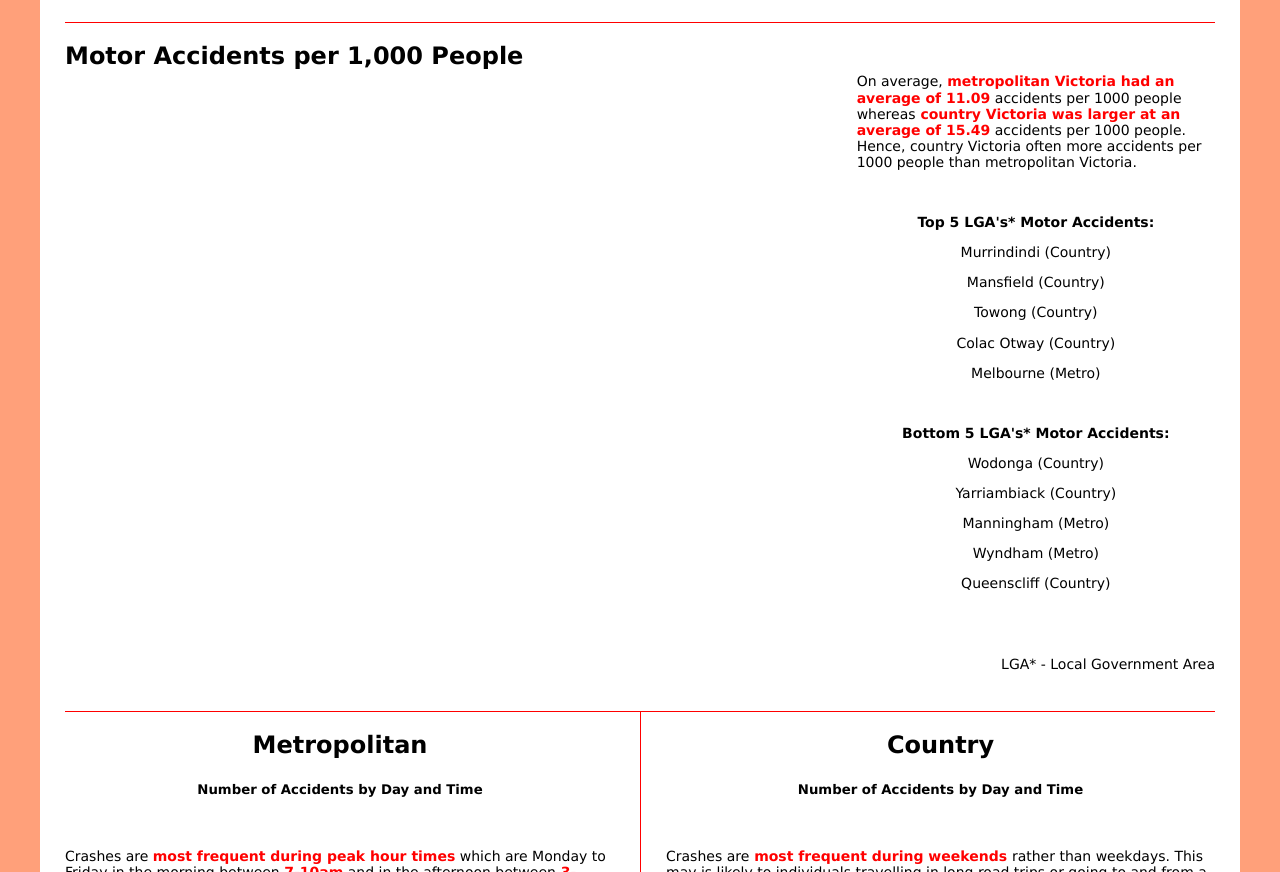
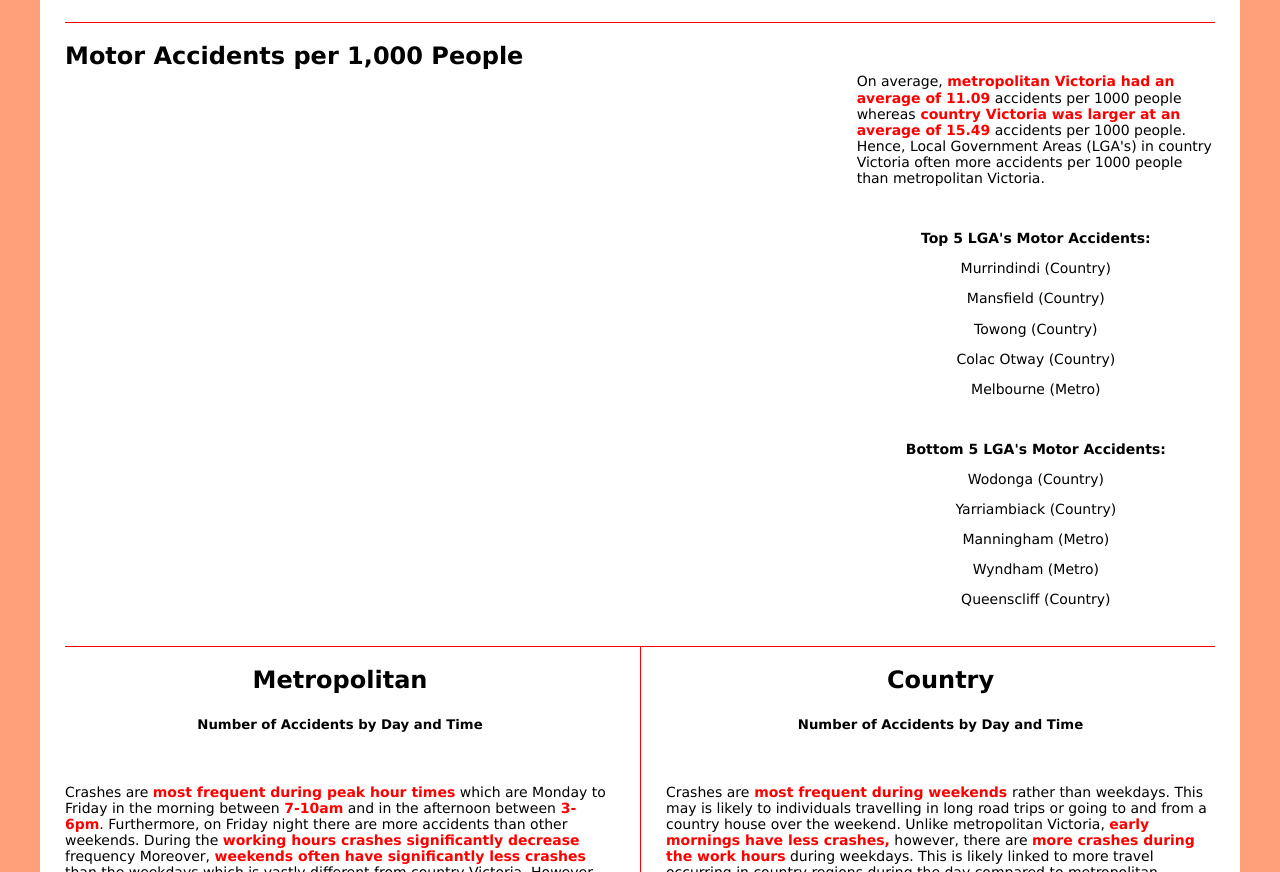
Before and after one commit to SayujMonash/FIT3179, a plain HTML site: page Assignment2.html in a window 1280 px wide. Shown: the part 525-1397 px from the top of the page. Drawn offline with nearby package versions, Linux system fonts and the light colour scheme; a script that the page names is missing.

Commit message:
Update Assignment2.html

```diff
--- a/Assignment2.html
+++ b/Assignment2.html
@@ -132,24 +132,21 @@
         <div class="description-right">
           <br>
           <br>
-          <p>On average, <span style="color: #ff0000;"><strong>metropolitan Victoria had an average of 11.09</strong> </span>accidents per 1000 people whereas<span style="color: #ff0000;"><strong> country Victoria was larger at an average of 15.49</strong></span> accidents per 1000 people. Hence, country Victoria often more accidents per 1000 people than metropolitan Victoria.</p>
+          <p>On average, <span style="color: #ff0000;"><strong>metropolitan Victoria had an average of 11.09</strong> </span>accidents per 1000 people whereas<span style="color: #ff0000;"><strong> country Victoria was larger at an average of 15.49</strong></span> accidents per 1000 people. Hence, Local Government Areas (LGA's) in country Victoria often more accidents per 1000 people than metropolitan Victoria.</p>
           <p>&nbsp;</p>
-          <p style="text-align: center;"><strong>Top 5 LGA's* Motor Accidents:</strong></p>
+          <p style="text-align: center;"><strong>Top 5 LGA's Motor Accidents:</strong></p>
           <p style="text-align: center;">Murrindindi (Country)</p>
           <p style="text-align: center;">Mansfield (Country)</p>
           <p style="text-align: center;">Towong (Country)</p>
           <p style="text-align: center;">Colac Otway (Country)</p>
           <p style="text-align: center;">Melbourne (Metro)</p>
           <p style="text-align: center;">&nbsp;</p>
-          <p style="text-align: center;"><strong>Bottom 5 LGA's* Motor Accidents:</strong></p>
+          <p style="text-align: center;"><strong>Bottom 5 LGA's Motor Accidents:</strong></p>
           <p style="text-align: center;">Wodonga (Country)</p>
           <p style="text-align: center;">Yarriambiack (Country)</p>
           <p style="text-align: center;">Manningham (Metro)</p>
           <p style="text-align: center;">Wyndham (Metro)</p>
           <p style="text-align: center;">Queenscliff (Country)</p>
-          <br>
-          <br>
-          <p style="text-align: right;">LGA* - Local Government Area</p>
       </div>
     </div>
     </div>
```
